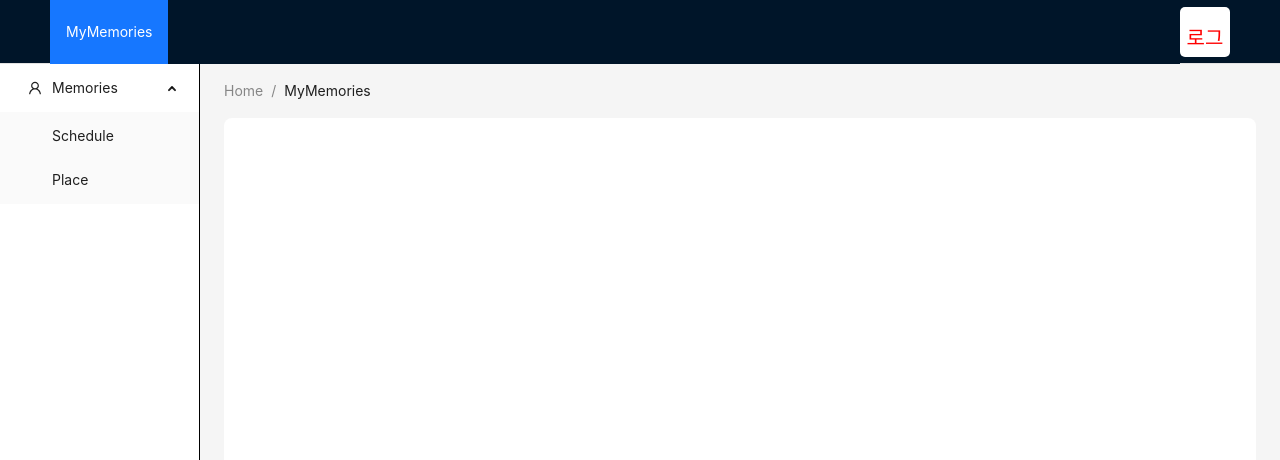
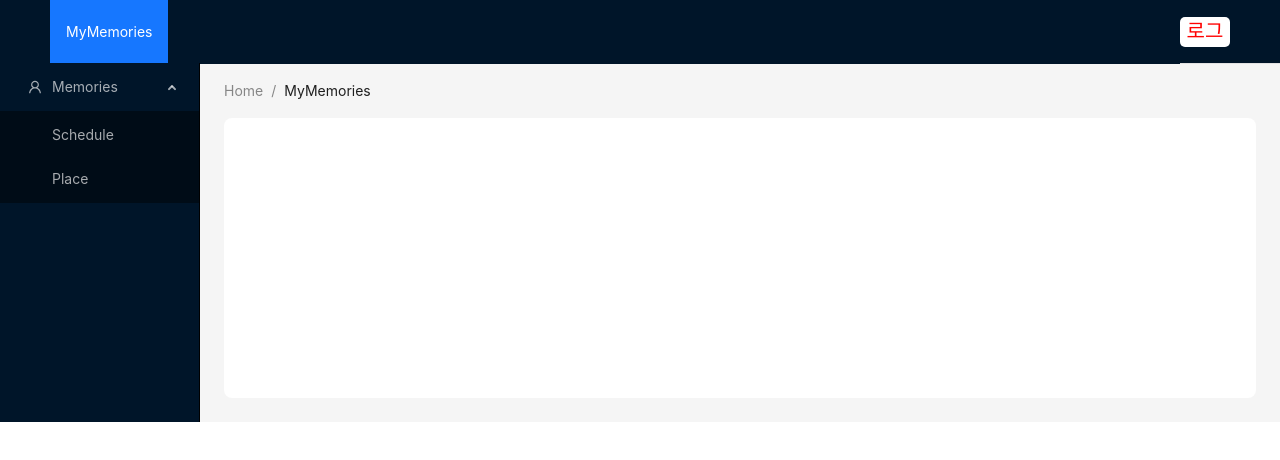
Before and after one commit to Songnamgyu/mymemories-front, a React (Create React App) app: page /home in a window 1280 px wide. Shown: the top 460 px of the page. Built offline with nearby package versions, Linux system fonts and the light colour scheme; a web font is replaced by a local one.

Commit message:
[fixed] css 수정

```diff
--- a/src/App.css
+++ b/src/App.css
@@ -295,3 +295,39 @@ header button {
     height: 20px;
     margin-right: 10px;
 }
+.diaryContent {
+    display: block;
+    color: black;
+    width: 630px;
+    font-weight: bolder !important;
+    overflow: hidden;
+    text-overflow: ellipsis;
+    white-space: nowrap;
+}
+.logout_button {
+    width: 50px;
+    background-color: white;
+    border-radius: 5px;
+    height: 30px;
+}
+.logout_button h4 {
+    color: red;
+    margin: -17px 0 0 0;
+    font-size: 20px;
+}
+/*MAP*/
+.mapContainer {
+    height: 100vh;
+    width: 162vh;
+    display: flex;
+    background: black;
+}
+.mapContainer .placeSearchContainer {
+    background-color: gray;
+    width: 500px;
+}
+.placeListContainer .placeListText {
+    font-size: 20px;
+    font-weight: bold;
+    margin: 20px;
+}
--- a/src/components/common/CommonHeader.tsx
+++ b/src/components/common/CommonHeader.tsx
@@ -87,7 +87,7 @@ const CommonHeader: React.FC<CommonHeaderProps> = ({
     };
 
     return (
-        <Layout style={{ height: "1000px", display: "flex" }}>
+        <Layout style={{ height: "100%", display: "flex" }}>
             <Header style={{ display: "flex", alignItems: "center" }}>
                 <div className="demo-logo" />
                 <Menu
@@ -97,24 +97,8 @@ const CommonHeader: React.FC<CommonHeaderProps> = ({
                     items={items1}
                     style={{ flex: 1, minWidth: 0 }}
                 />
-                <button
-                    onClick={handleLogout}
-                    style={{
-                        width: "50px",
-                        backgroundColor: "white",
-                        borderRadius: "5px",
-                        height: "50px",
-                    }}
-                >
-                    <h4
-                        style={{
-                            color: "red",
-                            margin: "auto",
-                            fontSize: "20px",
-                        }}
-                    >
-                        로그아웃
-                    </h4>
+                <button className="logout_button" onClick={handleLogout}>
+                    <h4 className="text">로그아웃</h4>
                 </button>
             </Header>
             <Layout>
@@ -123,14 +107,16 @@ const CommonHeader: React.FC<CommonHeaderProps> = ({
                     style={{
                         background: colorBgContainer,
                         borderRight: "1px solid bloack",
+                        marginTop: "-1.1px",
                     }}
                 >
                     <Menu
+                        theme="dark"
                         mode="inline"
                         defaultSelectedKeys={["1"]}
                         defaultOpenKeys={["sub1"]}
                         style={{
-                            height: "1000px",
+                            height: "100%",
                             borderRight: "1px solid black",
                         }}
                         items={items2}
--- a/src/components/page/main/shcedule/info/Detail.tsx
+++ b/src/components/page/main/shcedule/info/Detail.tsx
@@ -101,7 +101,7 @@ const Detail = () => {
         dispatch(saveDiary(param))
             .unwrap() // unwrap을 사용하여 비동기 결과를 처리
             .then(() => {
-                navigate("/info"); // 저장 성공 후 /info로 이동
+                navigate("/schedule"); // 저장 성공 후 /info로 이동
             })
             .catch((error) => {
                 alert("저장에 실패하였습니다");
--- a/src/components/page/main/shcedule/info/Info.tsx
+++ b/src/components/page/main/shcedule/info/Info.tsx
@@ -64,7 +64,7 @@ const Info: React.FC = () => {
                                     src={`/assets/emotion${item.score}.png`}
                                     alt={`emotion-${item.score}`}
                                 />
-                                {item.content}
+                                <h4 className="diaryContent">{item.content}</h4>
                             </span>
                         </div>
                     </li>
```
